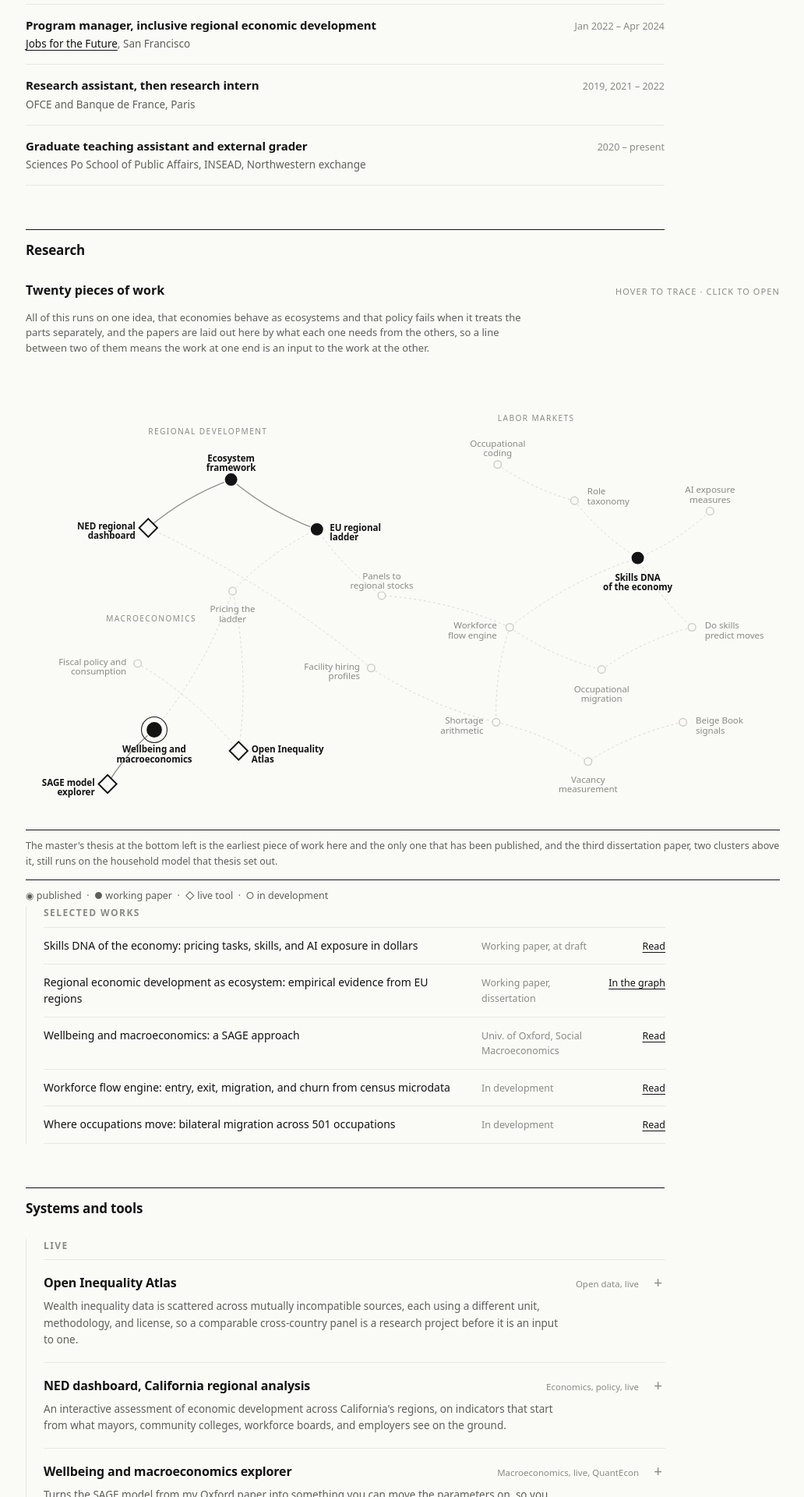
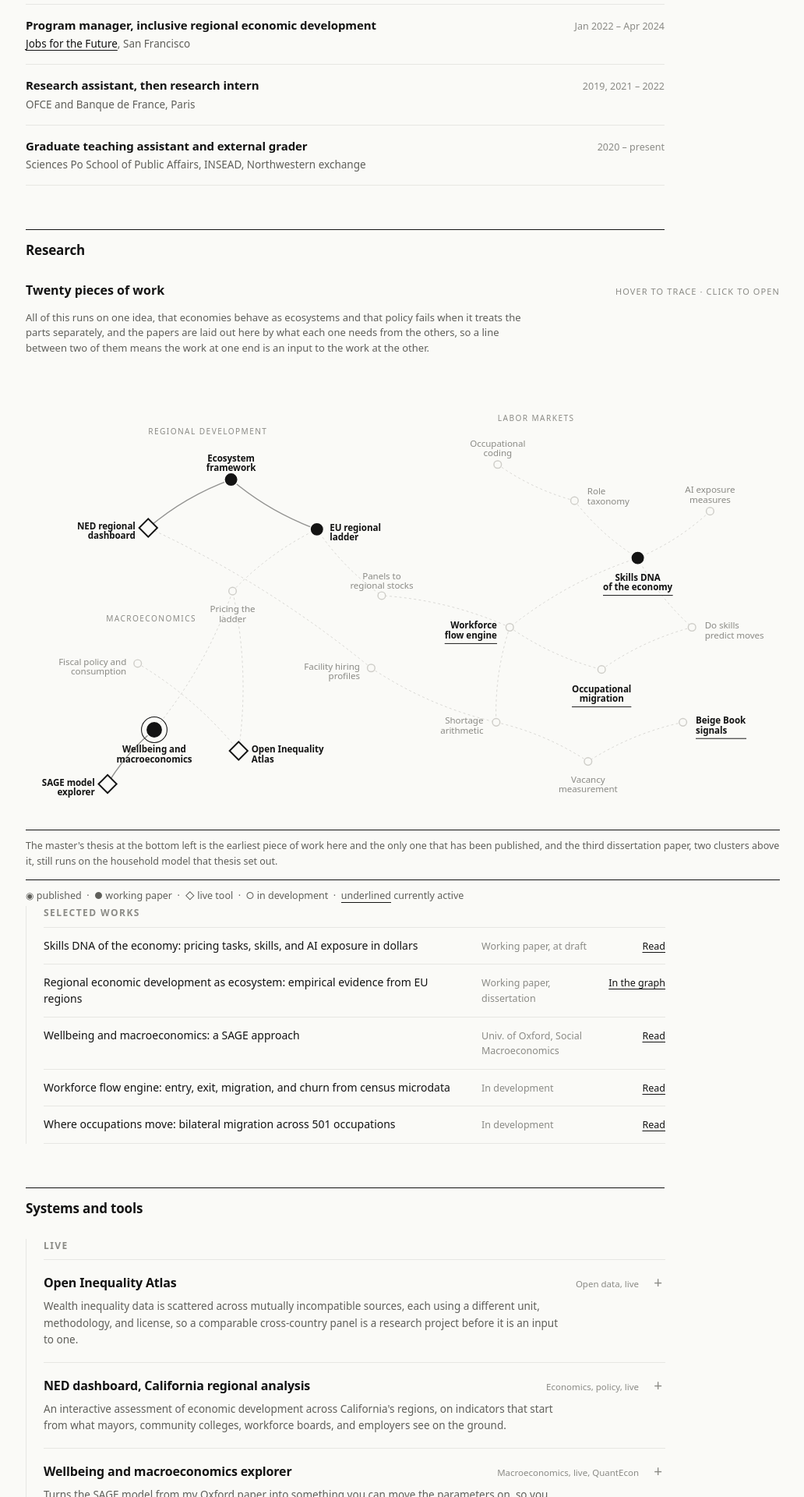
Before and after one commit to conway1521/conway1521.github.io, a Jekyll site: the page built from index.html, in a window 1280 px wide. Shown: the part 1805-3725 px from the top of the page at 78% size, without its empty margins (123-1155 px from the left). Built offline with Jekyll 4.4.1, drawn with Linux system fonts in a browser that asks for light colours; some of the changed lines change nothing that is shown.

Commit message:
Mark the four papers currently being worked on
Status and attention are different things, and the graph only carried
status, so three of the four papers in active work showed as small
hollow rings indistinguishable from parked ideas.

Skills DNA, occupational migration, the flow engine and the Beige Book
extraction now carry their label in full ink with a rule under it. The
status marks are untouched, so nothing claims to be further along than
it is, and no new symbol is introduced that could be confused with the
ring around published work. The rule is measured from the rendered label
after layout and is skipped where the graph is not displayed.

```diff
--- a/assets/css/ink.css
+++ b/assets/css/ink.css
@@ -884,3 +884,10 @@ button { font-family: inherit; }
 .plate--page { border-top: none; padding-top: 0; margin: 0; }
 
 .inspo-intro { font-size: 13.5px; color: var(--muted); margin: var(--space-section) 0 12px; max-width: var(--measure-text); }
+
+/* four papers are the current focus: the status mark is unchanged, the
+   label is promoted to full ink and ruled underneath */
+.rg-label--act { fill: var(--ink); font-weight: 600; }
+.rg-rule { stroke: var(--ink); stroke-width: 1; }
+.rgraph.is-dimmed .rg-node:not(.is-lit) .rg-rule { opacity: 0.13; }
+.legend-act { border-bottom: 1px solid var(--ink); }
--- a/assets/js/research-graph.js
+++ b/assets/js/research-graph.js
@@ -135,7 +135,7 @@
     },
 
     skillsdna: {
-      x: 792, y: 252, k: 'wp', l: ['Skills DNA', 'of the economy'], lx: 0, ly: 30, a: 'middle',
+      x: 792, y: 252, k: 'wp', act: true, l: ['Skills DNA', 'of the economy'], lx: 0, ly: 30, a: 'middle',
       title: 'Skills DNA of the economy',
       meta: 'Working paper, at draft, open-source engine and versioned data snapshot',
       short: 'Roles, tasks and skills are three equivalent decompositions of the same output, so pricing every task and every skill turns AI exposure into a question of dollars, meaning which steps an application can do, which abilities lose their market, and who is affected.',
@@ -167,7 +167,7 @@
     },
 
     migration: {
-      x: 744, y: 400, k: 'wip', l: ['Occupational', 'migration'], lx: 0, ly: 30, a: 'middle',
+      x: 744, y: 400, k: 'wip', act: true, l: ['Occupational', 'migration'], lx: 0, ly: 30, a: 'middle',
       title: 'Where occupations move',
       meta: 'In development, 501 occupations, twenty years of census microdata',
       short: 'We know a great deal about the interstate migration of people and very little about migration by occupation, yet occupation is where migration policy actually bites, through nurse licensure compacts, engineer reciprocity, teacher pension portability and remote-work eligibility.',
@@ -178,7 +178,7 @@
     },
 
     flows: {
-      x: 622, y: 344, k: 'wip', l: ['Workforce', 'flow engine'], lx: -17, ly: 2, a: 'end',
+      x: 622, y: 344, k: 'wip', act: true, l: ['Workforce', 'flow engine'], lx: -17, ly: 2, a: 'end',
       title: 'Workforce flow engine',
       meta: 'In development, dissertation paper and queryable parameter database',
       short: 'Every occupation in every state has rates at which people enter it, leave it, and move between states, with a background rate of turnover underneath all three, and standard forecasts give the totals while this measures the rates that produce them.',
@@ -210,7 +210,7 @@
     },
 
     beige: {
-      x: 852, y: 470, k: 'wip', l: ['Beige Book', 'signals'], lx: 17, ly: 2, a: 'start',
+      x: 852, y: 470, k: 'wip', act: true, l: ['Beige Book', 'signals'], lx: 17, ly: 2, a: 'start',
       title: 'Reading the Beige Book with LLMs',
       meta: 'In development, methods note with a public dataset attached',
       short: 'Forty years of Federal Reserve prose carries labor signals that no hard series records, and extracting them onto the same grain as the statistics makes them testable against the series they should lead.',
@@ -260,7 +260,7 @@
   var note = document.getElementById('rg-note');
   var detail = document.getElementById('rg-detail');
   var defaultNote = note ? note.innerHTML : '';
-  var edgeEls = [], nodeEls = {}, adj = {};
+  var edgeEls = [], nodeEls = {}, adj = {}, rules = [];
   var selected = null;
 
   function url(h) {
@@ -325,7 +325,9 @@
       ts.textContent = line;
       t.appendChild(ts);
     });
+    if (n.act) t.setAttribute('class', 'rg-label rg-label--act');
     g.appendChild(t);
+    if (n.act) rules.push({ g: g, t: t });
     g.appendChild(el('circle', { cx: n.x, cy: n.y, r: Math.max(R[n.k] + 10, 17), class: 'rg-hit' }));
 
     g.addEventListener('mouseenter', function () { light(id); });
@@ -339,6 +341,17 @@
 
     gNodes.appendChild(g);
     nodeEls[id] = g;
+  });
+
+  /* the active rule is sized from the rendered label, so it runs after layout */
+  rules.forEach(function (r) {
+    var b;
+    try { b = r.t.getBBox(); } catch (e) { return; }
+    if (!b || !b.width) return;
+    r.g.insertBefore(el('line', {
+      x1: b.x, y1: b.y + b.height + 3.5, x2: b.x + b.width, y2: b.y + b.height + 3.5,
+      class: 'rg-rule'
+    }), r.t.nextSibling);
   });
 
   function light(id) {
--- a/index.html
+++ b/index.html
@@ -127,7 +127,8 @@ title: null
         <span class="glyph">&#9673;</span> published &nbsp;&middot;&nbsp;
         <span class="glyph">&#9679;</span> working paper &nbsp;&middot;&nbsp;
         <span class="glyph">&#9671;</span> live tool &nbsp;&middot;&nbsp;
-        <span class="glyph">&#9675;</span> in development
+        <span class="glyph">&#9675;</span> in development &nbsp;&middot;&nbsp;
+        <span class="legend-act">underlined</span> currently active
       </div>
     </div>
 
```
